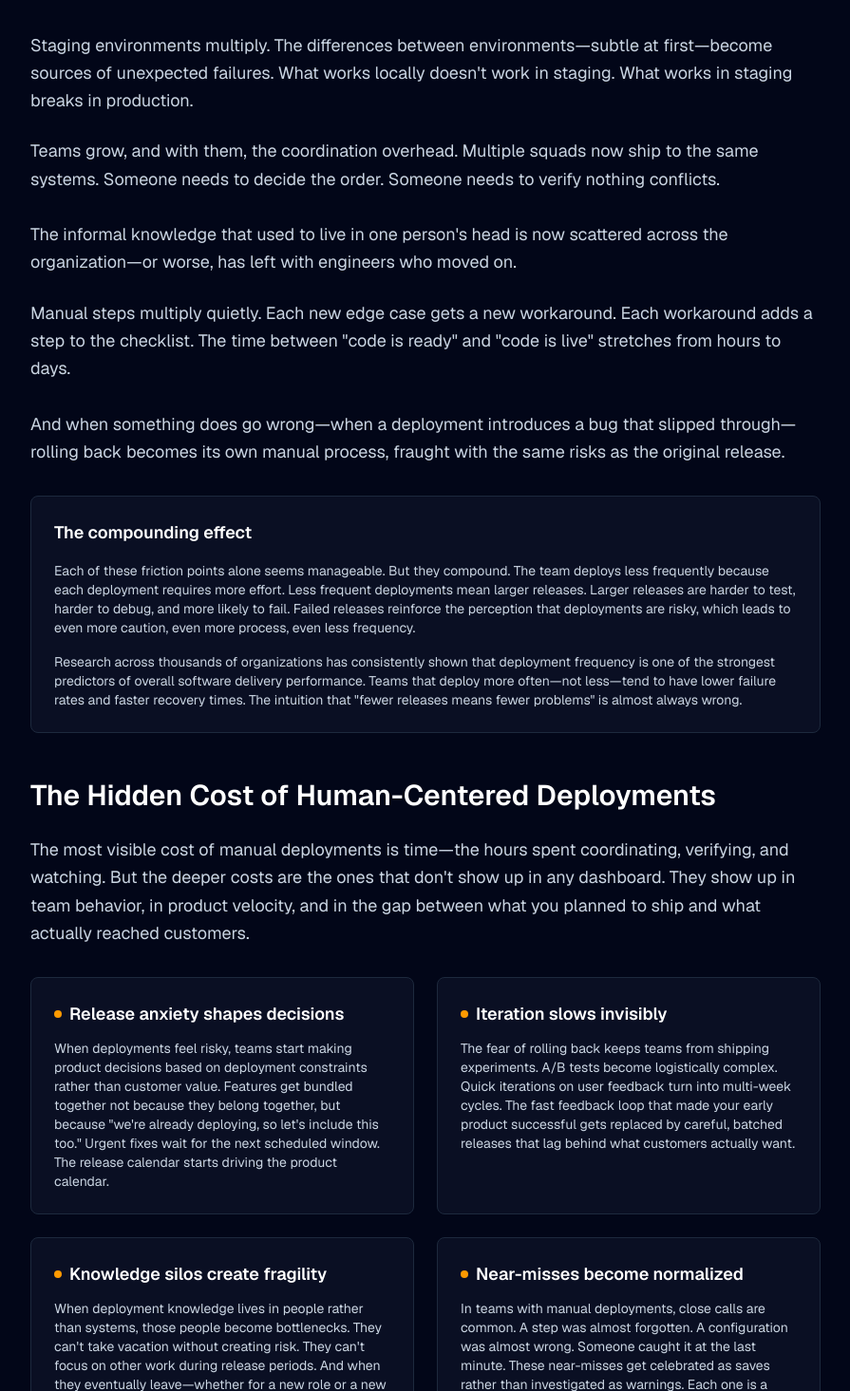
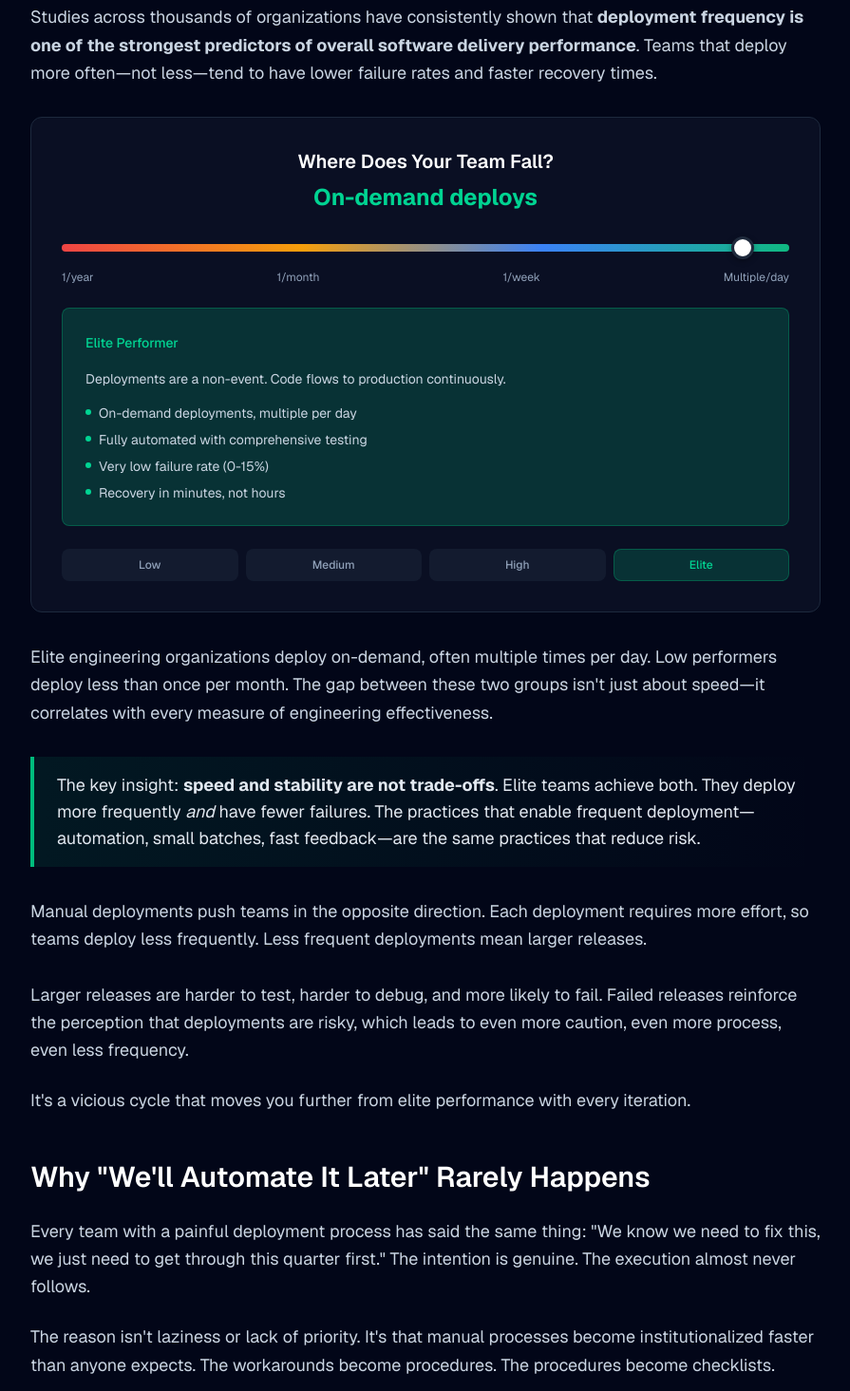
Before and after one commit to Daymannovaes/mindlabs-lp, a Next.js app: page /concepts/deployments in a window 1280 px wide. Shown: the part 1705-3170 px from the top of the page at 95% size, without its empty margins (192-1087 px from the left). Built offline with nearby package versions, Linux system fonts and the light colour scheme.

Commit message:
finish deployments page

```diff
--- a/src/pages/concepts/deployments.tsx
+++ b/src/pages/concepts/deployments.tsx
@@ -1,7 +1,91 @@
+import { useState, useMemo } from 'react';
 import Image from 'next/image';
 import Link from 'next/link';
 import { Geist, Geist_Mono } from "next/font/google";
 import { redirect } from '@/utils/redirect';
+
+// Frequency labels mapped to slider positions (0-100)
+const frequencySteps = [
+  { max: 5, label: '1 deploy per year', level: 0 },
+  { max: 12, label: '2 deploys per year', level: 0 },
+  { max: 20, label: '1 deploy every 4 months', level: 0 },
+  { max: 28, label: '1 deploy every 2 months', level: 1 },
+  { max: 38, label: '1 deploy per month', level: 1 },
+  { max: 48, label: '2 deploys per month', level: 1 },
+  { max: 58, label: '1 deploy per week', level: 2 },
+  { max: 70, label: '2 deploys per week', level: 2 },
+  { max: 82, label: '1 deploy per day', level: 2 },
+  { max: 92, label: 'Multiple deploys per day', level: 3 },
+  { max: 100, label: 'On-demand deploys', level: 3 },
+];
+
+const getFrequencyFromSlider = (value: number) => {
+  for (const step of frequencySteps) {
+    if (value <= step.max) {
+      return step;
+    }
+  }
+  return frequencySteps[frequencySteps.length - 1];
+};
+
+const deploymentLevels = [
+  {
+    level: 0,
+    label: 'Low',
+    color: 'text-red-400',
+    bgColor: 'bg-red-500/20',
+    borderColor: 'border-red-500/30',
+    description: 'Deployments are rare, high-risk events requiring extensive planning and coordination.',
+    characteristics: [
+      'Releases require weeks of planning',
+      'Large batch sizes with many changes bundled',
+      'High failure rate when deploying',
+      'Recovery can take days or weeks',
+    ],
+  },
+  {
+    level: 1,
+    label: 'Medium',
+    color: 'text-amber-400',
+    bgColor: 'bg-amber-500/20',
+    borderColor: 'border-amber-500/30',
+    description: 'Deployments happen regularly but still feel like significant events.',
+    characteristics: [
+      'Monthly or quarterly release cycles',
+      'Some automation but many manual steps',
+      'Moderate failure rate',
+      'Recovery takes hours to days',
+    ],
+  },
+  {
+    level: 2,
+    label: 'High',
+    color: 'text-blue-400',
+    bgColor: 'bg-blue-500/20',
+    borderColor: 'border-blue-500/30',
+    description: 'Deployments are routine but still require some coordination.',
+    characteristics: [
+      'Weekly or bi-weekly releases',
+      'Good automation with CI/CD pipelines',
+      'Lower failure rate',
+      'Recovery typically within hours',
+    ],
+  },
+  {
+    level: 3,
+    label: 'Elite',
+    color: 'text-emerald-400',
+    bgColor: 'bg-emerald-500/20',
+    borderColor: 'border-emerald-500/30',
+    description: 'Deployments are a non-event. Code flows to production continuously.',
+    characteristics: [
+      'On-demand deployments, multiple per day',
+      'Fully automated with comprehensive testing',
+      'Very low failure rate (0-15%)',
+      'Recovery in minutes, not hours',
+    ],
+  },
+];
 
 const geistSans = Geist({
   variable: "--font-geist-sans",
@@ -14,6 +98,11 @@ const geistMono = Geist_Mono({
 });
 
 export default function DeploymentsArticle() {
+  const [sliderValue, setSliderValue] = useState(95);
+
+  const currentFrequency = useMemo(() => getFrequencyFromSlider(sliderValue), [sliderValue]);
+  const currentLevel = deploymentLevels[currentFrequency.level];
+
   return (
     <div className={`${geistSans.variable} ${geistMono.variable} font-sans min-h-screen bg-slate-950 text-slate-100 antialiased`}>
       {/* Navbar */}
@@ -125,132 +214,141 @@ export default function DeploymentsArticle() {
             </div>
           </div>
 
-          {/* When Delivery Stops Scaling With the Product */}
+          {/* Why Deployment Frequency Is a Metric for Success */}
           <div className="mb-12">
             <h2 className="text-2xl sm:text-3xl font-semibold text-white mb-6">
-              When Delivery Stops Scaling With the Product
+              Why Deployment Frequency Is a Key Metric for Success
             </h2>
             <div className="prose prose-lg prose-invert max-w-none mb-8">
               <p className="text-lg text-slate-300 leading-relaxed mb-6">
-                Growth changes everything about deployment. The application that was once a single service
-                becomes a collection of interdependent systems. Each system might have its own build process,
-                its own configuration, its own quirks.
+                The intuition that "fewer releases means fewer problems" feels right. If deployments are risky,
+                doing them less often should reduce risk. But research tells a different story.
 
                 <br /><br />
 
-                Staging environments multiply. The differences between environments—subtle at first—become
-                sources of unexpected failures. What works locally doesn't work in staging. What works in
-                staging breaks in production.
+                Studies across thousands of organizations have consistently shown that <strong>deployment frequency
+                is one of the strongest predictors of overall software delivery performance</strong>. Teams that
+                deploy more often—not less—tend to have lower failure rates and faster recovery times.
               </p>
+            </div>
+
+            {/* Deployment Frequency Slider */}
+            <div className="bg-slate-900/60 rounded-xl border border-slate-800 p-8 mb-8">
+              <h3 className="text-xl font-semibold text-white mb-2 text-center">
+                Where Does Your Team Fall?
+              </h3>
+
+              {/* Current Frequency Label */}
+              <div className="text-center mb-6">
+                <span className={`text-2xl font-bold ${currentLevel.color}`}>
+                  {currentFrequency.label}
+                </span>
+              </div>
+
+              {/* Slider */}
+              <div className="mb-6">
+                <input
+                  type="range"
+                  min="0"
+                  max="100"
+                  value={sliderValue}
+                  onChange={(e) => setSliderValue(Number(e.target.value))}
+                  className="w-full h-3 rounded-lg appearance-none cursor-pointer slider-thumb"
+                  style={{
+                    background: `linear-gradient(to right,
+                      #ef4444 0%,
+                      #f59e0b 33%,
+                      #3b82f6 66%,
+                      #10b981 100%)`
+                  }}
+                />
+                <div className="flex justify-between mt-3 text-xs text-slate-400">
+                  <span>1/year</span>
+                  <span>1/month</span>
+                  <span>1/week</span>
+                  <span>Multiple/day</span>
+                </div>
+              </div>
+
+              {/* Current Level Display */}
+              <div className={`rounded-lg border ${currentLevel.borderColor} ${currentLevel.bgColor} p-6`}>
+                <div className="flex items-center justify-between mb-4">
+                  <div>
+                    <span className={`text-sm font-medium ${currentLevel.color}`}>{currentLevel.label} Performer</span>
+                  </div>
+                </div>
+                <p className="text-slate-300 text-sm mb-4">{currentLevel.description}</p>
+                <ul className="space-y-2">
+                  {currentLevel.characteristics.map((char, idx) => (
+                    <li key={idx} className="flex items-start text-sm text-slate-300">
+                      <span className={`h-1.5 w-1.5 rounded-full ${currentLevel.color.replace('text-', 'bg-')} mt-1.5 mr-2 flex-shrink-0`}></span>
+                      {char}
+                    </li>
+                  ))}
+                </ul>
+                {currentFrequency.level === 0 && (
+                  <button
+                    type="button"
+                    onClick={() => {
+                      redirect("mailto:contact@solvelabs.dev?subject=Help%20Improving%20Deployment%20Frequency&utm_source=deployments_slider");
+                    }}
+                    className="mt-6 cursor-pointer inline-flex items-center justify-center rounded-full bg-red-500 px-6 py-3 text-sm font-semibold text-white shadow-lg shadow-red-500/30 hover:bg-red-600 focus:outline-none focus:ring-2 focus:ring-red-500 focus:ring-offset-2 focus:ring-offset-slate-950 transition-colors"
+                  >
+                    Learn how to fix →
+                  </button>
+                )}
+              </div>
+
+              {/* Level Comparison Bar */}
+              <div className="mt-6 grid grid-cols-4 gap-2">
+                {deploymentLevels.map((level, idx) => {
+                  const targetValues = [10, 35, 65, 95];
+                  return (
+                    <button
+                      key={idx}
+                      onClick={() => setSliderValue(targetValues[idx])}
+                      className={`py-2 px-3 rounded-lg text-xs font-medium transition-all ${
+                        currentFrequency.level === idx
+                          ? `${level.bgColor} ${level.color} border ${level.borderColor}`
+                          : 'bg-slate-800/50 text-slate-400 hover:bg-slate-800 border border-transparent'
+                      }`}
+                    >
+                      {level.label}
+                    </button>
+                  );
+                })}
+              </div>
+            </div>
+
+            <div className="prose prose-lg prose-invert max-w-none mb-8">
+              <p className="text-lg text-slate-300 leading-relaxed">
+                Elite engineering organizations deploy on-demand, often multiple times per day. Low performers
+                deploy less than once per month. The gap between these two groups isn't just about speed—it
+                correlates with every measure of engineering effectiveness.
+              </p>
+            </div>
+
+            <div className="bg-gradient-to-r from-emerald-500/10 to-transparent border-l-4 border-emerald-500 pl-6 py-4 mb-8">
+              <p className="text-lg text-slate-200">
+                The key insight: <strong>speed and stability are not trade-offs</strong>. Elite teams achieve both.
+                They deploy more frequently <em>and</em> have fewer failures. The practices that enable frequent
+                deployment—automation, small batches, fast feedback—are the same practices that reduce risk.
+              </p>
+            </div>
+
+            <div className="prose prose-lg prose-invert max-w-none">
               <p className="text-lg text-slate-300 leading-relaxed mb-6">
-                Teams grow, and with them, the coordination overhead. Multiple squads now ship to the same
-                systems. Someone needs to decide the order. Someone needs to verify nothing conflicts.
+                Manual deployments push teams in the opposite direction. Each deployment requires more effort,
+                so teams deploy less frequently. Less frequent deployments mean larger releases.
 
                 <br /><br />
 
-                The informal knowledge that used to live in one person's head is now scattered across the
-                organization—or worse, has left with engineers who moved on.
+                Larger releases are harder to test, harder to debug, and more likely to fail. Failed releases
+                reinforce the perception that deployments are risky, which leads to even more caution, even
+                more process, even less frequency.
               </p>
               <p className="text-lg text-slate-300 leading-relaxed">
-                Manual steps multiply quietly. Each new edge case gets a new workaround. Each workaround adds
-                a step to the checklist. The time between "code is ready" and "code is live" stretches from
-                hours to days.
-
-                <br /><br />
-
-                And when something does go wrong—when a deployment introduces a bug that slipped through—rolling
-                back becomes its own manual process, fraught with the same risks as the original release.
-              </p>
-            </div>
-            <div className="bg-slate-900/60 rounded-lg border border-slate-800 p-6">
-              <h3 className="text-lg font-semibold text-white mb-4">The compounding effect</h3>
-              <p className="text-slate-300 text-sm mb-4">
-                Each of these friction points alone seems manageable. But they compound. The team deploys less
-                frequently because each deployment requires more effort. Less frequent deployments mean larger
-                releases. Larger releases are harder to test, harder to debug, and more likely to fail. Failed
-                releases reinforce the perception that deployments are risky, which leads to even more caution,
-                even more process, even less frequency.
-              </p>
-              <p className="text-slate-300 text-sm">
-                Research across thousands of organizations has consistently shown that deployment frequency is
-                one of the strongest predictors of overall software delivery performance. Teams that deploy
-                more often—not less—tend to have lower failure rates and faster recovery times. The intuition
-                that "fewer releases means fewer problems" is almost always wrong.
-              </p>
-            </div>
-          </div>
-
-          {/* The Hidden Cost of Human-Centered Deployments */}
-          <div className="mb-12">
-            <h2 className="text-2xl sm:text-3xl font-semibold text-white mb-6">
-              The Hidden Cost of Human-Centered Deployments
-            </h2>
-            <div className="prose prose-lg prose-invert max-w-none mb-8">
-              <p className="text-lg text-slate-300 leading-relaxed">
-                The most visible cost of manual deployments is time—the hours spent coordinating, verifying,
-                and watching. But the deeper costs are the ones that don't show up in any dashboard. They
-                show up in team behavior, in product velocity, and in the gap between what you planned to
-                ship and what actually reached customers.
-              </p>
-            </div>
-            <div className="grid gap-6 md:grid-cols-2">
-              <div className="bg-slate-900/60 rounded-lg border border-slate-800 p-6">
-                <h3 className="text-lg font-semibold text-white mb-3 flex items-center gap-2">
-                  <span className="h-2 w-2 rounded-full bg-amber-500"></span>
-                  Release anxiety shapes decisions
-                </h3>
-                <p className="text-slate-300 text-sm">
-                  When deployments feel risky, teams start making product decisions based on deployment
-                  constraints rather than customer value. Features get bundled together not because they
-                  belong together, but because "we're already deploying, so let's include this too."
-                  Urgent fixes wait for the next scheduled window. The release calendar starts driving
-                  the product calendar.
-                </p>
-              </div>
-              <div className="bg-slate-900/60 rounded-lg border border-slate-800 p-6">
-                <h3 className="text-lg font-semibold text-white mb-3 flex items-center gap-2">
-                  <span className="h-2 w-2 rounded-full bg-amber-500"></span>
-                  Iteration slows invisibly
-                </h3>
-                <p className="text-slate-300 text-sm">
-                  The fear of rolling back keeps teams from shipping experiments. A/B tests become
-                  logistically complex. Quick iterations on user feedback turn into multi-week cycles.
-                  The fast feedback loop that made your early product successful gets replaced by careful,
-                  batched releases that lag behind what customers actually want.
-                </p>
-              </div>
-              <div className="bg-slate-900/60 rounded-lg border border-slate-800 p-6">
-                <h3 className="text-lg font-semibold text-white mb-3 flex items-center gap-2">
-                  <span className="h-2 w-2 rounded-full bg-amber-500"></span>
-                  Knowledge silos create fragility
-                </h3>
-                <p className="text-slate-300 text-sm">
-                  When deployment knowledge lives in people rather than systems, those people become
-                  bottlenecks. They can't take vacation without creating risk. They can't focus on other
-                  work during release periods. And when they eventually leave—whether for a new role or
-                  a new company—they take irreplaceable context with them. The "deployment hero" who saves
-                  every release is also a single point of failure.
-                </p>
-              </div>
-              <div className="bg-slate-900/60 rounded-lg border border-slate-800 p-6">
-                <h3 className="text-lg font-semibold text-white mb-3 flex items-center gap-2">
-                  <span className="h-2 w-2 rounded-full bg-amber-500"></span>
-                  Near-misses become normalized
-                </h3>
-                <p className="text-slate-300 text-sm">
-                  In teams with manual deployments, close calls are common. A step was almost forgotten.
-                  A configuration was almost wrong. Someone caught it at the last minute. These near-misses
-                  get celebrated as saves rather than investigated as warnings. Each one is a signal that
-                  the process is fragile, but the pattern becomes invisible through repetition.
-                </p>
-              </div>
-            </div>
-            <div className="prose prose-lg prose-invert max-w-none mt-8">
-              <p className="text-lg text-slate-300 leading-relaxed">
-                All of these effects translate directly to business outcomes. Slower iteration means slower
-                response to market changes. Knowledge silos mean higher risk when key people are unavailable.
-                Release anxiety means features sit finished but unshipped, delivering no value to customers.
-                The engineering organization that should be accelerating growth becomes a constraint on it.
+                It's a vicious cycle that moves you further from elite performance with every iteration.
               </p>
             </div>
           </div>
@@ -269,11 +367,6 @@ export default function DeploymentsArticle() {
               <p className="text-lg text-slate-300 leading-relaxed mb-6">
                 The reason isn't laziness or lack of priority. It's that manual processes become institutionalized
                 faster than anyone expects. The workarounds become procedures. The procedures become checklists.
-
-                <br /><br />
-
-                Each layer of process makes automation harder because there's now more to automate, more edge
-                cases to handle, more stakeholders who have adapted their workflows around the current system.
               </p>
               <p className="text-lg text-slate-300 leading-relaxed mb-6">
                 Teams also adapt their behavior in ways that mask the problem. They ship less frequently, so
@@ -284,11 +377,6 @@ export default function DeploymentsArticle() {
 
                 They build in buffer time, so the delays are absorbed into project estimates. The problem
                 doesn't disappear—it gets normalized.
-              </p>
-              <p className="text-lg text-slate-300 leading-relaxed">
-                Meanwhile, the engineers who might fix the problem are fully occupied with feature work.
-                And every quarter, the features win, because their value is visible and immediate in a way
-                that infrastructure improvements are not.
               </p>
             </div>
           </div>
@@ -325,21 +413,9 @@ export default function DeploymentsArticle() {
             </div>
             <div className="bg-gradient-to-r from-emerald-500/10 to-transparent border-l-4 border-emerald-500 pl-6 py-4">
               <p className="text-lg text-slate-200">
-                The goal isn't automation for its own sake. It's restoring the tight feedback loop you had in
-                the early days—but at scale. It's making deployment a non-event so that shipping becomes the
+                The goal isn't automation for its own sake. <strong>It's restoring the tight feedback loop you had in
+                the early days—but at scale.</strong> It's making deployment a non-event so that shipping becomes the
                 default, not the exception.
-              </p>
-            </div>
-          </div>
-
-          {/* Stack Confirmation */}
-          <div className="mb-12">
-            <div className="prose prose-lg prose-invert max-w-none">
-              <p className="text-lg text-slate-300 leading-relaxed">
-                These patterns appear across every technology stack, but they're particularly acute in modern
-                JavaScript and TypeScript systems. The complexity of build outputs, the tight coupling between
-                frontend and backend releases, and the speed at which dependencies evolve all create additional
-                surface area for manual processes to accumulate.
               </p>
             </div>
           </div>
@@ -418,7 +494,7 @@ export default function DeploymentsArticle() {
       </article>
 
       {/* CTA Section */}
-      <section className="py-16 lg:py-24 bg-gradient-to-b from-slate-950 to-slate-900 border-t border-slate-800">
+      <section className="py-16 pt-4 lg:pt-4 lg:py-24 bg-gradient-to-b from-slate-950 to-slate-900">
         <div className="max-w-4xl mx-auto px-4 sm:px-6 lg:px-8 text-center">
           <h2 className="text-3xl sm:text-4xl font-semibold tracking-tight text-white mb-4">
             Let's Talk About Your Delivery Pipeline
--- a/src/styles/globals.css
+++ b/src/styles/globals.css
@@ -27,3 +27,43 @@ body {
   color: var(--foreground);
   font-family: Arial, Helvetica, sans-serif;
 }
+
+/* Custom range slider styling */
+input[type="range"].slider-thumb {
+  -webkit-appearance: none;
+  appearance: none;
+  height: 8px;
+  border-radius: 4px;
+}
+
+input[type="range"].slider-thumb::-webkit-slider-thumb {
+  -webkit-appearance: none;
+  appearance: none;
+  width: 24px;
+  height: 24px;
+  border-radius: 50%;
+  background: white;
+  cursor: pointer;
+  border: 3px solid #1e293b;
+  box-shadow: 0 2px 6px rgba(0, 0, 0, 0.3);
+  transition: transform 0.15s ease;
+}
+
+input[type="range"].slider-thumb::-webkit-slider-thumb:hover {
+  transform: scale(1.1);
+}
+
+input[type="range"].slider-thumb::-moz-range-thumb {
+  width: 24px;
+  height: 24px;
+  border-radius: 50%;
+  background: white;
+  cursor: pointer;
+  border: 3px solid #1e293b;
+  box-shadow: 0 2px 6px rgba(0, 0, 0, 0.3);
+  transition: transform 0.15s ease;
+}
+
+input[type="range"].slider-thumb::-moz-range-thumb:hover {
+  transform: scale(1.1);
+}
```
